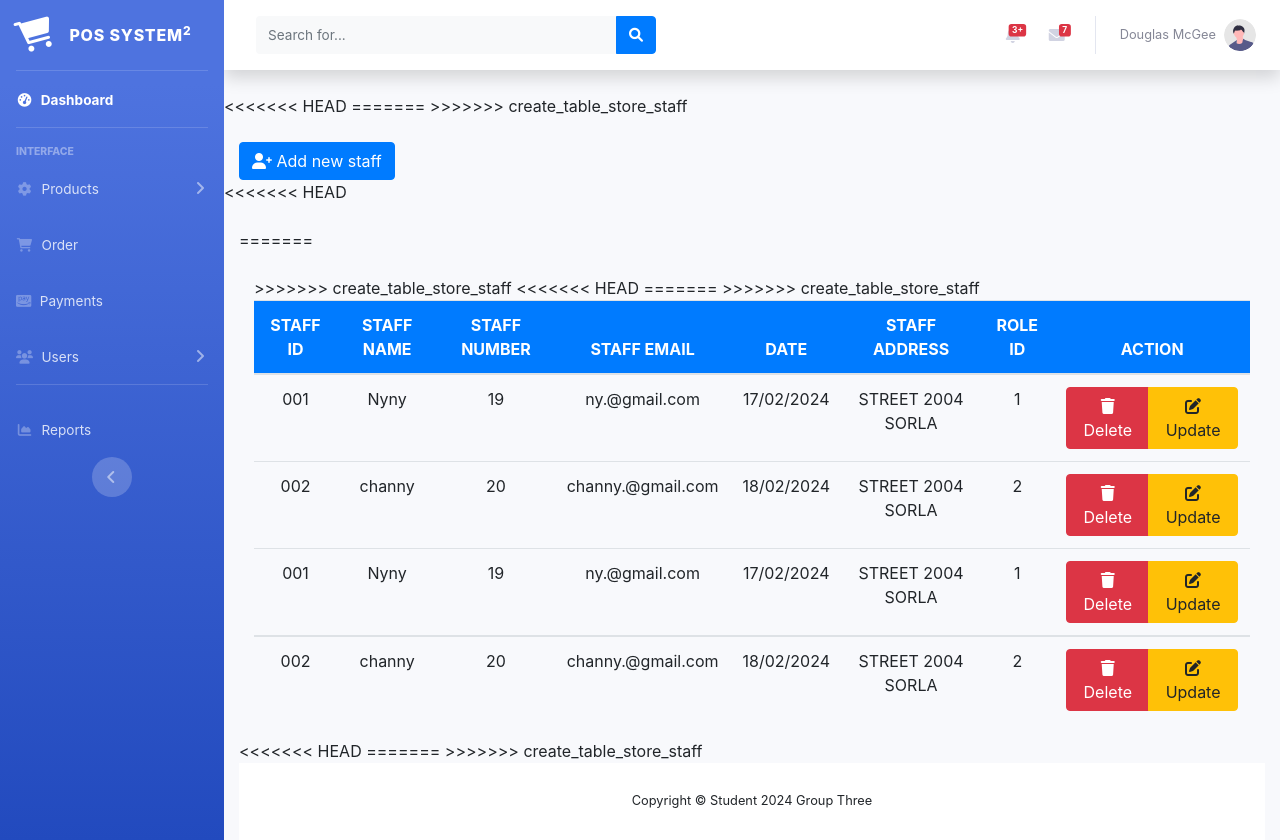
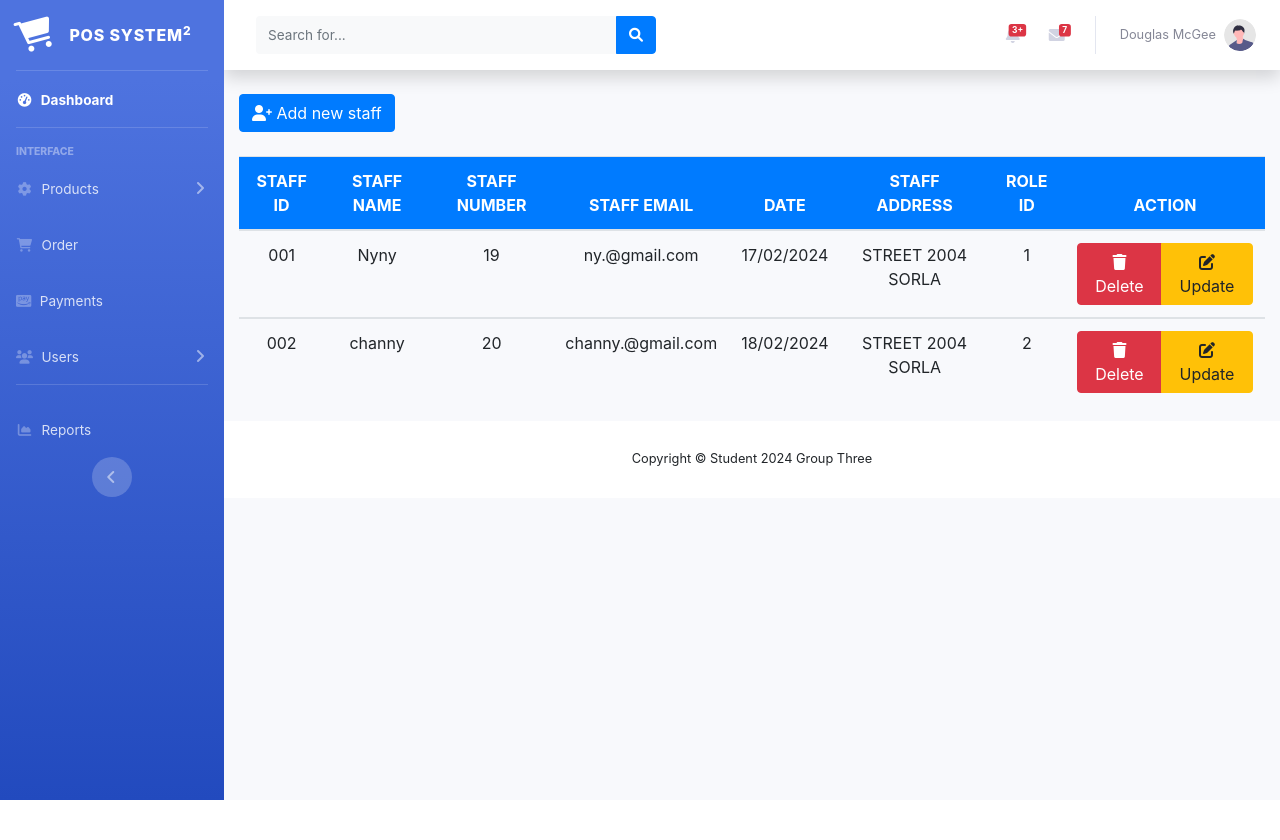
Before and after one commit to naydany/G3-POS-SYSTEM, a PHP site: page /staffs in a window 1280 px wide. After the commit the page ends 800 px from the top, so only its background shows below. Run offline with PHP 8.4, Linux system fonts and the light colour scheme; some libraries are stand-ins or nearby versions.

Commit message:
to_modify

```diff
--- a/views/staffs/staff.view.php
+++ b/views/staffs/staff.view.php
@@ -6,10 +6,6 @@
     <link rel="stylesheet" href="https://stackpath.bootstrapcdn.com/bootstrap/4.3.1/css/bootstrap.min.css">
     <link rel="stylesheet" href="https://cdnjs.cloudflare.com/ajax/libs/font-awesome/6.0.0/css/all.min.css">
     <title>Staffs</title>
-<<<<<<< HEAD
-=======
-
->>>>>>> create_table_store_staff
 </head>
 <body>
 
@@ -17,11 +13,7 @@
     <button class="btn btn-primary"><i class="fas fa-user-plus"></i> Add new staff</button>
 </div>
 
-<<<<<<< HEAD
-<div class="container mt-4">
-=======
 <div class="container mt-4 (1rem = 16px)">
->>>>>>> create_table_store_staff
     <table class="table">
         <thead class="bg-primary text-white">
             <tr>
@@ -36,33 +28,6 @@
             </tr>
         </thead>
         <tbody>
-<<<<<<< HEAD
-            <?php
-                // Replace this with data from your database
-                $staffData = array(
-                    array("001", "Nyny", "19", "ny.@gmail.com", "17/02/2024", "STREET 2004 SORLA", "1"),
-                    array("002", "channy", "20", "channy.@gmail.com", "18/02/2024", "STREET 2004 SORLA", "2")
-                );
-
-                foreach ($staffData as $staff) {
-                    echo "<tr>";
-                    echo "<td class='text-center'>" . $staff[0] . "</td>";
-                    echo "<td class='text-center'>" . $staff[1] . "</td>";
-                    echo "<td class='text-center'>" . $staff[2] . "</td>";
-                    echo "<td class='text-center'>" . $staff[3] . "</td>";
-                    echo "<td class='text-center'>" . $staff[4] . "</td>";
-                    echo "<td class='text-center'>" . $staff[5] . "</td>";
-                    echo "<td class='text-center'>" . $staff[6] . "</td>";
-                    echo "<td class='text-center'>";
-                    echo "<div class='btn-group'>";
-                    echo "<a href='delete.php?staff_id=" . $staff[0] . "' class='btn btn-danger'><i class='fas fa-trash'></i> Delete</a>";
-                    echo "<a href='update.php?staff_id=" . $staff[0] . "' class='btn btn-warning'><i class='fas fa-edit'></i> Update</a>";
-                    echo "</div>";
-                    echo "</td>";
-                    echo "</tr>";
-                }
-            ?>
-=======
             <tr>
                 <td class="text-center">001</td>
                 <td class="text-center">Nyny</td>
@@ -95,7 +60,6 @@
                     </div>
                 </td>
             </tr>
->>>>>>> create_table_store_staff
         </tbody>
     </table>
 </div>
@@ -106,7 +70,3 @@
 
 </body>
 </html>
-<<<<<<< HEAD
-=======
-
->>>>>>> create_table_store_staff
```
